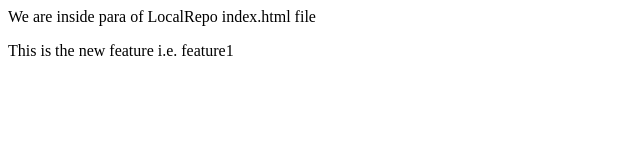
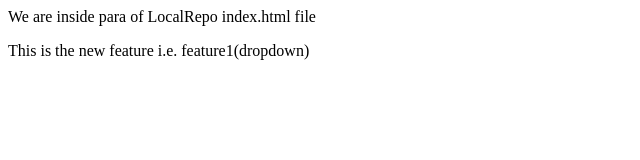
Before and after one commit to sudhanshugaur777/localrepo, a plain HTML site: page index.html in a window 1280 px wide. Shown: the full height of the page, 0-640 px from the left. Drawn offline with Linux system fonts and the light colour scheme.

Commit message:
Adding dropdown

```diff
--- a/index.html
+++ b/index.html
@@ -1,2 +1,2 @@
 <p>We are inside para of LocalRepo index.html file</p>
-<p>This is the new feature i.e. feature1</p>
+<p>This is the new feature i.e. feature1(dropdown)</p>
```
